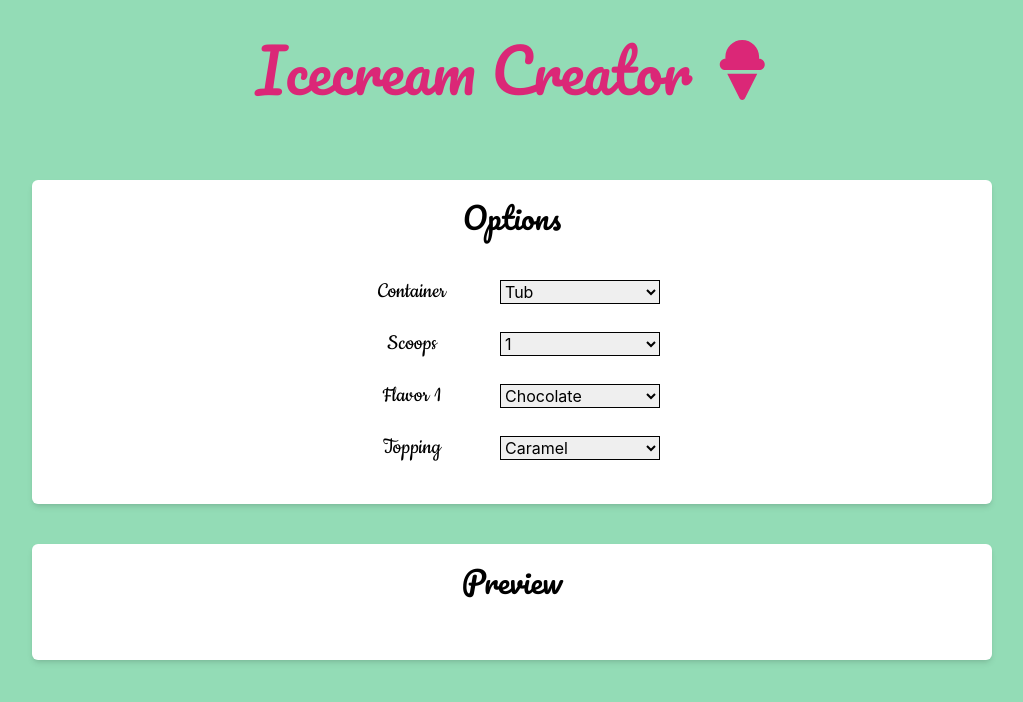
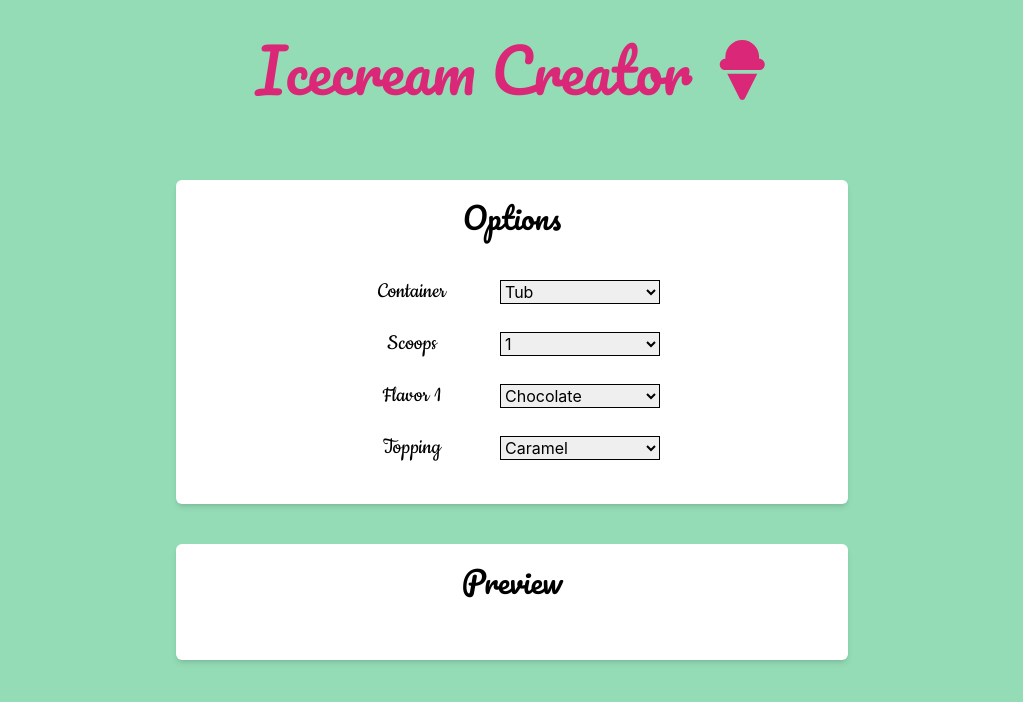
Before and after one commit to tudhak/IcecreamCreator, a React (Create React App) app in the folder client/: page / in a window 1280 px wide. Shown: the top 702 px of the page, without its empty margins (128-1151 px from the left). Built offline with nearby package versions, Linux system fonts and the light colour scheme.

Commit message:
Changed container width to avoid stretching on wide screens

```diff
--- a/client/src/components/Options.js
+++ b/client/src/components/Options.js
@@ -28,7 +28,7 @@ export default function Options() {
   }, [scoops]);
 
   return (
-    <div className="bg-white rounded-md shadow-md w-4/5 p-5">
+    <div className="bg-white rounded-md shadow-md w-4/5 max-w-2xl p-5">
       <h2 className="text-3xl pacifico-regular text-center mb-10">Options</h2>
       <div className="flex justify-center items-center gap-10 mb-5">
         <label className="w-24 cookie-regular text-2xl text-center">
--- a/client/src/components/Preview.js
+++ b/client/src/components/Preview.js
@@ -1,6 +1,6 @@
 export default function Preview() {
   return (
-    <div className="bg-white rounded-md shadow-md w-4/5 p-5">
+    <div className="bg-white rounded-md shadow-md w-4/5 max-w-2xl p-5">
       <h2 className="text-3xl pacifico-regular text-center mb-10">Preview</h2>
     </div>
   );
```
